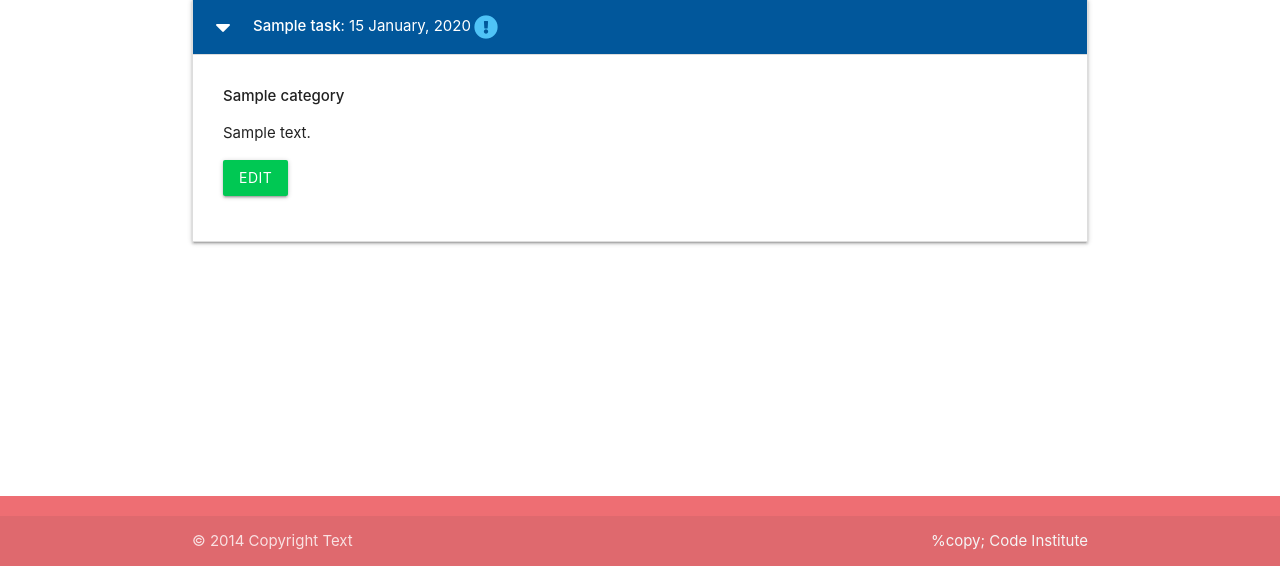
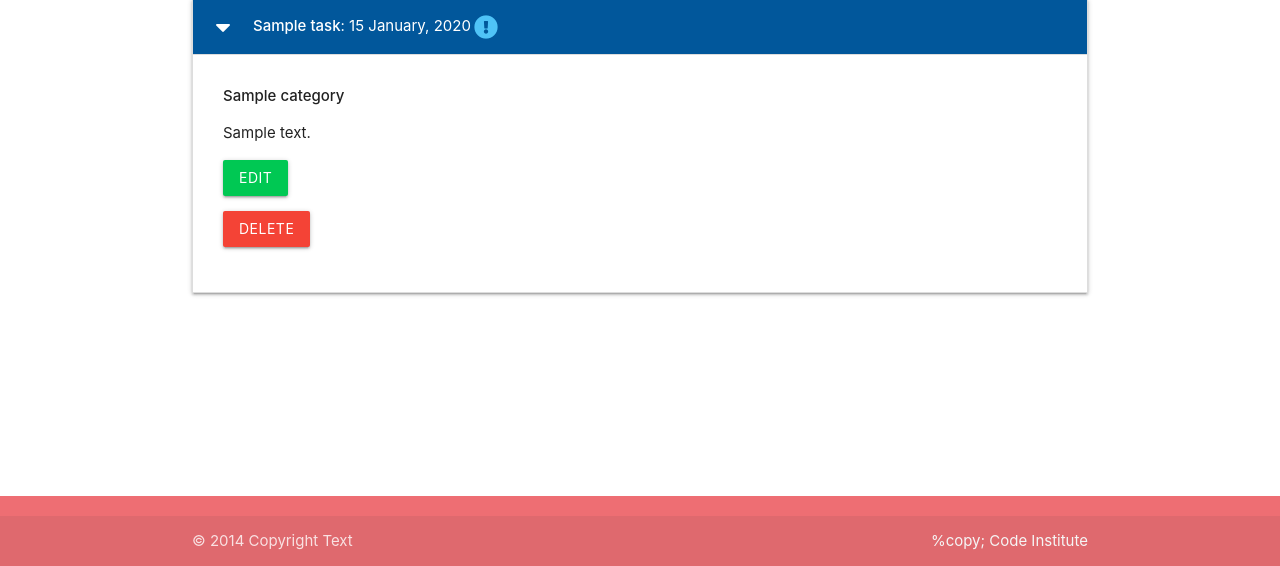
Before and after one commit to Haloegen/task, a Flask app: page / in a window 1280 px wide, after a click that opens the changed part. Shown: the part 234-800 px from the top of the page. Run offline with Flask 2, Linux system fonts and the light colour scheme; tables that the repository leaves empty hold one stand-in row (values such as "Sample post").

Commit message:
added the delete task functionality

```diff
--- a/taskmanager/routes.py
+++ b/taskmanager/routes.py
@@ -69,3 +69,10 @@
         task.category_id = request.form.get("category_id")
         db.session.commit()
     return render_template("edit_task.html", task=task, categories=categories)
+
+@app.route("/delete_task/<int:task_id>")
+def delete_task(task_id):
+    task = Task.query.get_or_404(task_id)
+    db.session.delete(task)
+    db.session.commit()
+    return redirect(url_for("home"))
--- a/taskmanager/templates/tasks.html
+++ b/taskmanager/templates/tasks.html
@@ -27,6 +27,10 @@
           >Edit</a
         >
       </p>
+      <p>
+        <a href="{{ url_for('delete_task', task_id=task.id)}}" class="btn red">Delete</a>
+        </div>
+      </p>
     </div>
   </li>
   {% endfor %}
```
